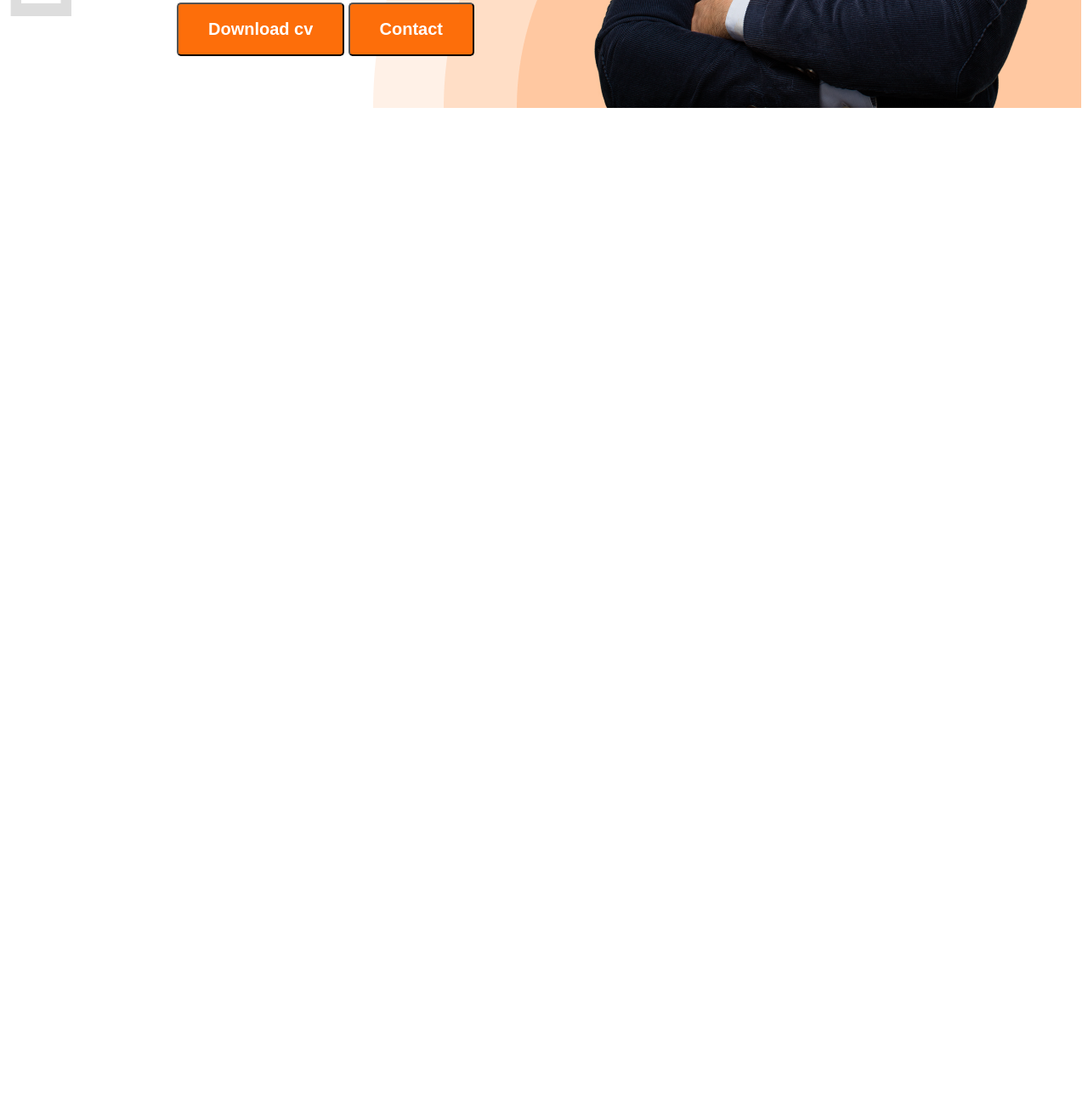
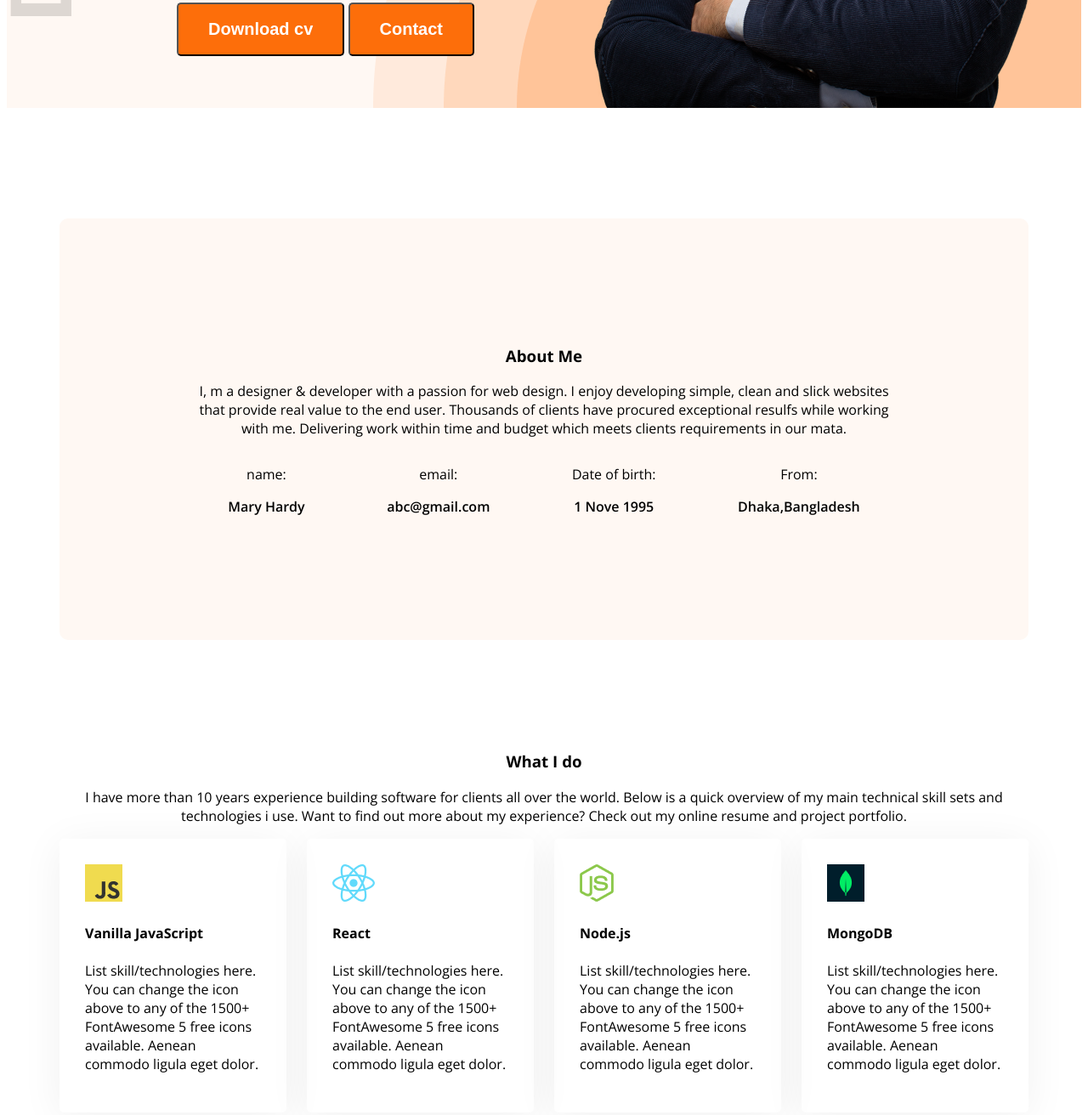
Before and after one commit to Apu4142/we-deve-portfolio, a plain HTML site: page index.html in a window 1280 px wide. Shown: the part 752-2064 px from the top of the page at 85% size. Before the commit the page ends 887 px from the top, so only its background shows below. Drawn offline with nearby package versions, Linux system fonts and the light colour scheme.

Commit message:
added skill

```diff
--- a/index.html
+++ b/index.html
@@ -1,17 +1,20 @@
 <!DOCTYPE html>
 <html lang="en">
+
 <head>
     <meta charset="UTF-8">
     <meta name="viewport" content="width=device-width, initial-scale=1.0">
     <title>Web Developer Portfolio</title>
     <link rel="preconnect" href="https://fonts.googleapis.com">
     <link rel="preconnect" href="https://fonts.gstatic.com" crossorigin>
-    <link href="https://fonts.googleapis.com/css2?family=Open+Sans:ital,wght@0,300..800;1,300..800&display=swap" rel="stylesheet">
+    <link href="https://fonts.googleapis.com/css2?family=Open+Sans:ital,wght@0,300..800;1,300..800&display=swap"
+        rel="stylesheet">
 
     <link rel="stylesheet" href="style/portfolio.css">
 </head>
+
 <body class="open-sans-normal">
-    <header class="header">
+    <header class="header secondary-bg">
         <nav>
             <h3 class="nav-title">Ma<span class="text-primary">r</span>y</h3>
             <ul>
@@ -24,7 +27,8 @@
             <div class="banner-content">
                 <h4 class="banner-greetings dark-2">Hi, I am</h4>
                 <h1 class="banner-title">Mary Hardy</h1>
-                <p class="banner-description">Shot what able cold new see hold.Friendly as an betrayed formerly he. Morning because as to society behaved moments.</p>
+                <p class="banner-description">Shot what able cold new see hold.Friendly as an betrayed formerly he.
+                    Morning because as to society behaved moments.</p>
                 <button class="btn-primary">Download cv</button>
                 <button class="btn-primary">Contact</button>
             </div>
@@ -33,6 +37,59 @@
 
     </header>
     <main>
+        <section class="about secondary-bg">
+            <h3 class="section-title">About Me</h3>
+            <p class="section-description">I, m a designer & developer with a passion for web design. I enjoy developing
+                simple, clean and slick websites that provide real value to the end user. Thousands of clients have
+                procured exceptional resulfs while working with me. Delivering work within time and budget which meets
+                clients requirements in our mata.</p>
+            <div class="about-items">
+                <div class="about-item">
+                    <p class="item-title">name:</p>
+                    <p class="item-description">Mary Hardy</p>
+                </div>
+                <div class="about-item">
+                    <p class="item-title">email:</p>
+                    <p class="item-description">abc@gmail.com</p>
+                </div>
+                <div class="about-item">
+                    <p class="item-title">Date of birth:</p>
+                    <p class="item-description">1 Nove 1995</p>
+                </div>
+                <div class="about-item">
+                    <p class="item-title">From:</p>
+                    <p class="item-description">Dhaka,Bangladesh</p>
+                </div>
+            </div>
+        </section>
+        <!-- what is do section start -->
+         <section class="skills">
+            <h3 class="section-title text-center">What I do</h3>
+            <p class="section-description text-center">I have more than 10 years experience building software for clients all over the world. Below is a quick overview of my main technical skill sets and technologies i use. Want to find out more about my experience? Check out my online resume and project portfolio.</p>
+            <div class="skills-container">
+                <div class="skill">
+                    <img src="images/icons/js.png" alt="">
+                    <h4 class="skill-title">Vanilla JavaScript</h4>
+                    <p class="skill-description">List skill/technologies here. You can change the icon above to any of the 1500+ FontAwesome 5 free icons available. Aenean commodo ligula eget dolor.</p>
+                </div>
+                <div class="skill">
+                    <img src="images/icons/react.png" alt="">
+                    <h4 class="skill-title">React</h4>
+                    <p class="skill-description">List skill/technologies here. You can change the icon above to any of the 1500+ FontAwesome 5 free icons available. Aenean commodo ligula eget dolor.</p>
+                </div>
+                <div class="skill">
+                    <img src="images/icons/nodejs.png" alt="">
+                    <h4 class="skill-title">Node.js</h4>
+                    <p class="skill-description">List skill/technologies here. You can change the icon above to any of the 1500+ FontAwesome 5 free icons available. Aenean commodo ligula eget dolor.</p>
+                </div>
+                 <div class="skill">
+                    <img src="images/icons/mongo.png" alt="">
+                    <h4 class="skill-title">MongoDB</h4>
+                    <p class="skill-description">List skill/technologies here. You can change the icon above to any of the 1500+ FontAwesome 5 free icons available. Aenean commodo ligula eget dolor.</p>
+                </div>
+            </div>
+         </section>
+
 
     </main>
     <footer>
@@ -40,4 +97,5 @@
     </footer>
 
 </body>
+
 </html>
--- a/style/portfolio.css
+++ b/style/portfolio.css
@@ -72,3 +72,46 @@ nav ul{
     width: 584px;
     height: 676px;
 }
+/* main */
+.secondary-bg{
+    background-color: #fff8f3;
+
+}
+main{
+    max-width: 1140px;
+    margin: 0 auto;
+}
+main section{
+  margin-top: 130px;
+}
+.about{
+    border-radius: 10px;
+    padding: 130px 150px;
+    text-align: center;
+
+
+}
+.item-description{
+    font-weight: 600;
+
+}
+.about-items{
+    display: flex;
+    justify-content: space-around;
+
+}
+/* now */
+.text-center{
+    text-align: center;
+}
+/* skills */
+.skills-container{
+    display: flex;
+    gap: 24px;
+
+}
+.skill{
+    padding: 30px;
+    border-radius: 5px;
+    box-shadow: 0px 6px 50px 0px rgb(0, 0, 0,0.06);
+}
```
